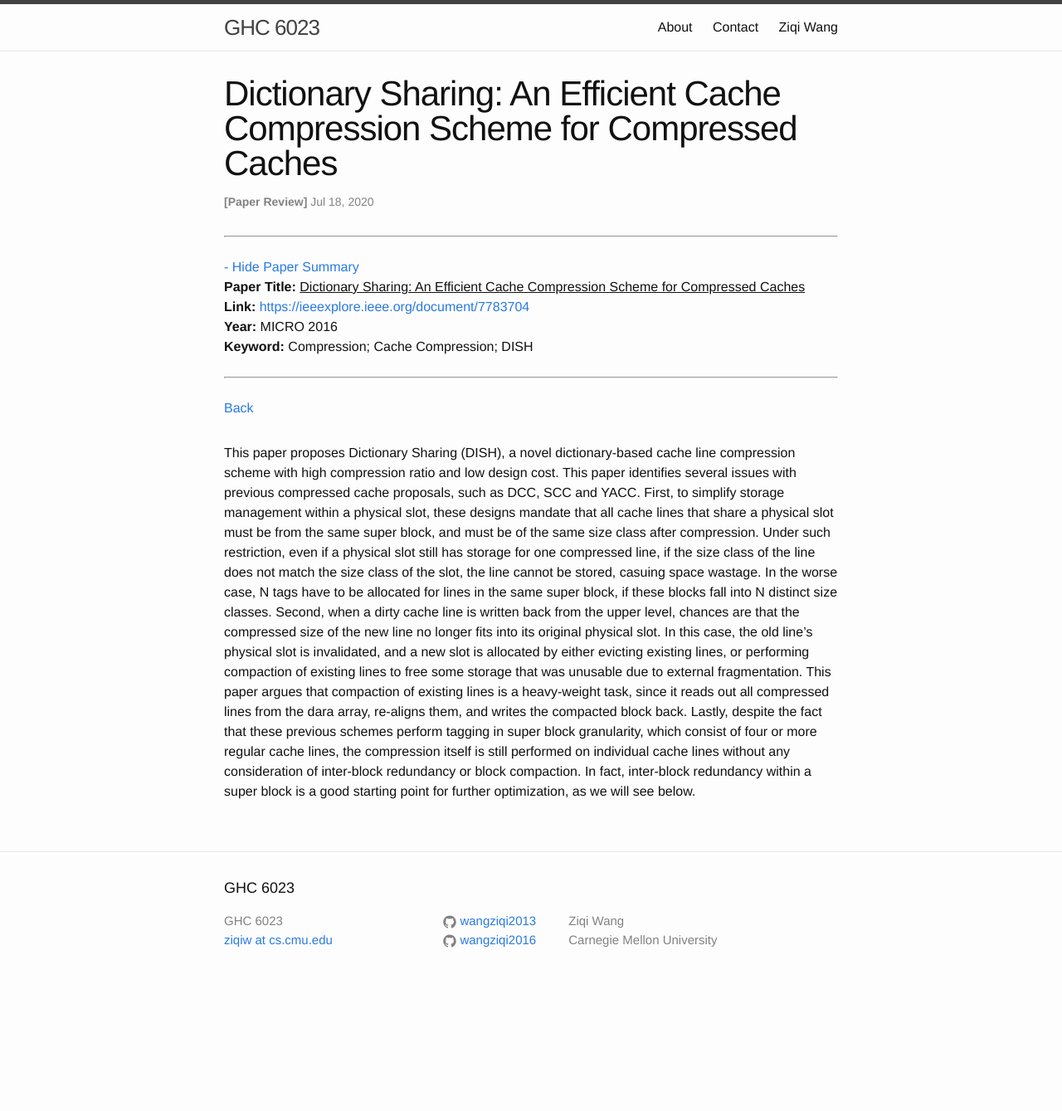
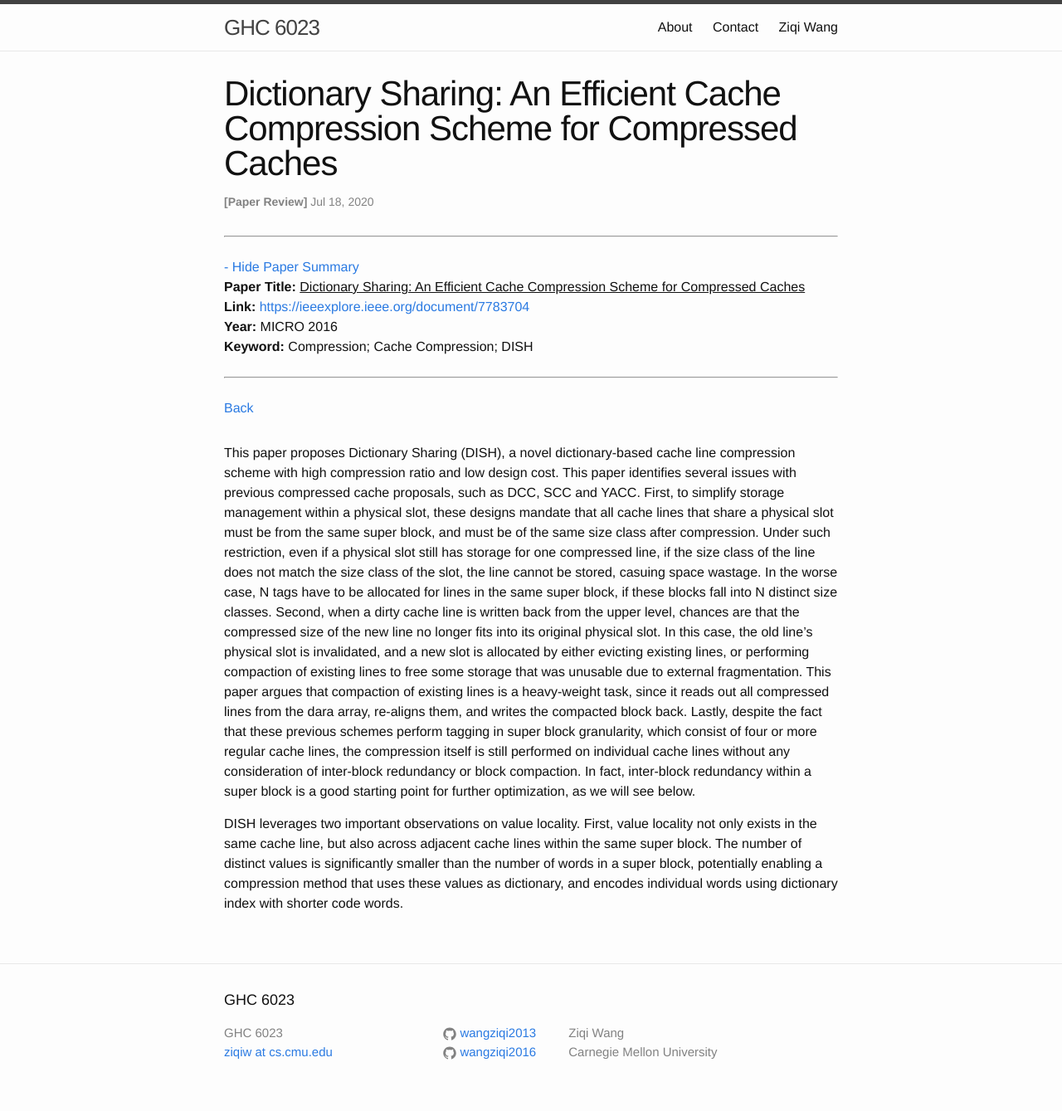
Before and after one commit to wangziqi2013/wangziqi2013.github.io, a Jekyll site: the page built from _posts/2020-07-18-dish.markdown, in a window 1280 px wide. Shown: the whole page at 83% size. Built offline with Jekyll 4.4.1, drawn with Linux system fonts in a browser that asks for light colours; before the commit the page ends 1204 px from its top, so only the background shows below that.

Commit message:
Adding locality

```diff
--- a/_posts/2020-07-18-dish.markdown
+++ b/_posts/2020-07-18-dish.markdown
@@ -29,3 +29,8 @@ Lastly, despite the fact that these previous schemes perform tagging in super bl
 more regular cache lines, the compression itself is still performed on individual cache lines without any consideration
 of inter-block redundancy or block compaction. In fact, inter-block redundancy within a super block is a good starting
 point for further optimization, as we will see below.
+
+DISH leverages two important observations on value locality. First, value locality not only exists in the same cache
+line, but also across adjacent cache lines within the same super block. The number of distinct values is significantly
+smaller than the number of words in a super block, potentially enabling a compression method that uses these values
+as dictionary, and encodes individual words using dictionary index with shorter code words.
```
